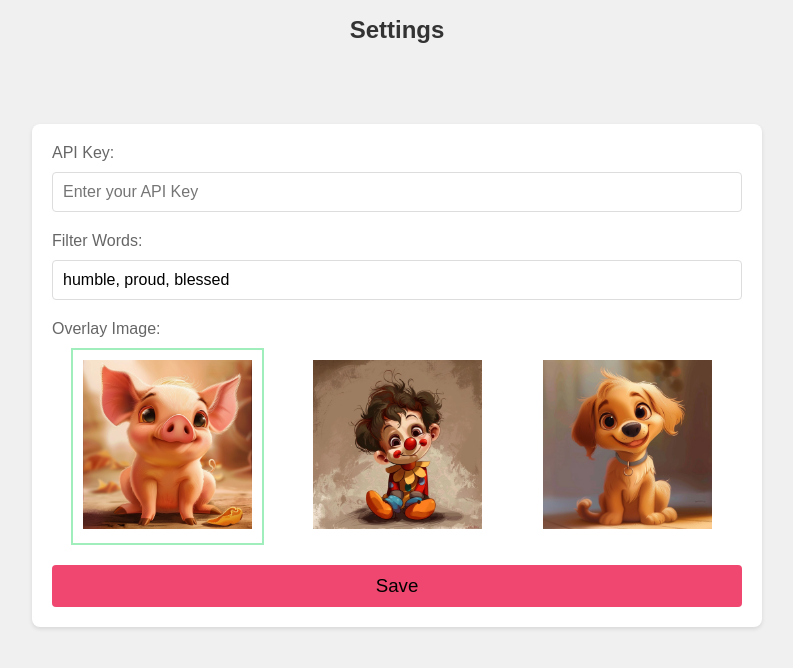
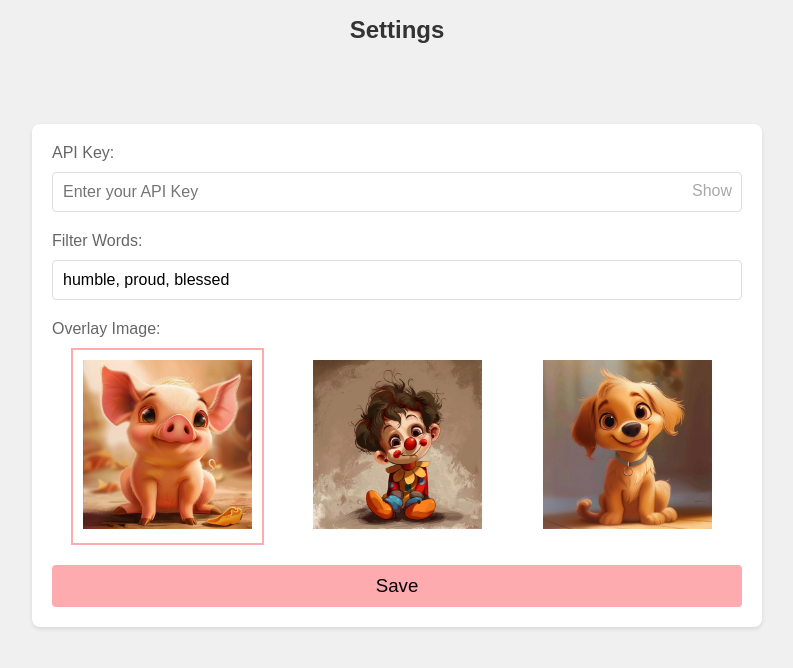
Before and after one commit to FelixGraeber/linkedin-unhumble, a browser extension: page src/settings/settings.html in a window 1280 px wide. Shown: the whole page, without its empty margins (243-1036 px from the left). Drawn offline with Linux system fonts and the light colour scheme.

Commit message:
More progress

```diff
--- a/src/settings/settings.html
+++ b/src/settings/settings.html
@@ -34,13 +34,23 @@
             color: #666;
             font-size: 12pt; /* Increased from default to 12pt */
         }
-        input[type="text"], select {
+        .api-key-container {
+            position: relative;
+        }
+        input[type="text"], input[type="password"], select {
             width: calc(100% - 22px);
             padding: 10px;
             margin-bottom: 20px;
             border: 1px solid #ddd;
             border-radius: 4px;
             font-size: 12pt; /* Increased from default to 12pt */
+        }
+        .toggle-api-key {
+            position: absolute;
+            right: 10px;
+            top: 10px;
+            cursor: pointer;
+            color: darkgrey;
         }
         .image-preview {
             display: flex;
@@ -54,7 +64,7 @@
             font-size: 12pt; /* Increased from default to 12pt */
         }
         .image-preview div.highlight {
-            border-color: #A1EEBD; /* Highlight color */
+            border-color: #FEABB0; /* Highlight color */
             font-size: 12pt; /* Increased from default to 12pt */
         }
         .image-preview img {
@@ -66,7 +76,7 @@
         button {
             width: 100%;
             padding: 10px;
-            background-color: #EF476F;
+            background-color: #FEABB0;
             color: black;
             border: none;
             border-radius: 4px;
@@ -74,7 +84,7 @@
             font-size: 14pt; /* Increased from default to 14pt */
         }
         button:hover {
-            background-color: #beedcf;
+            background-color: #fdc7ca;
             font-size: 14pt; /* Ensuring hover state doesn't change font size */
         }
         @media (max-width: 600px) {
@@ -90,7 +100,10 @@
     <br></br>
     <form id="settingsForm">
         <label for="apiKey">API Key:</label>
-        <input type="text" id="apiKey" name="apiKey" placeholder="Enter your API Key">
+        <div class="api-key-container">
+            <input type="password" id="apiKey" name="apiKey" placeholder="Enter your API Key">
+            <span class="toggle-api-key" onclick="toggleApiKeyVisibility()">Show</span>
+        </div>
         <label for="filterWords">Filter Words:</label>
         <input type="text" id="filterWords" name="filterWords" placeholder="Enter comma separated words" value="humble, proud, blessed">
         <label for="overlayImage">Overlay Image:</label>
--- a/src/settings/settings.js
+++ b/src/settings/settings.js
@@ -37,4 +37,18 @@ document.addEventListener('DOMContentLoaded', function() {
             document.getElementById('apiKey').style.display = "block"; // Keep API Key input visible after saving
         });
     });
+
+    // Added functionality from settings.html
+    function toggleApiKeyVisibility() {
+        var apiKeyInput = document.getElementById('apiKey');
+        var toggleText = document.querySelector('.toggle-api-key');
+        if (apiKeyInput.type === "password") {
+            apiKeyInput.type = "text";
+            toggleText.textContent = "Hide";
+        } else {
+            apiKeyInput.type = "password";
+            toggleText.textContent = "Show";
+        }
+    }
+    document.querySelector('.toggle-api-key').addEventListener('click', toggleApiKeyVisibility);
 });
```
Also changed, not shown: src/popup/popup.html (+3 -3 lines), 1 other file.
